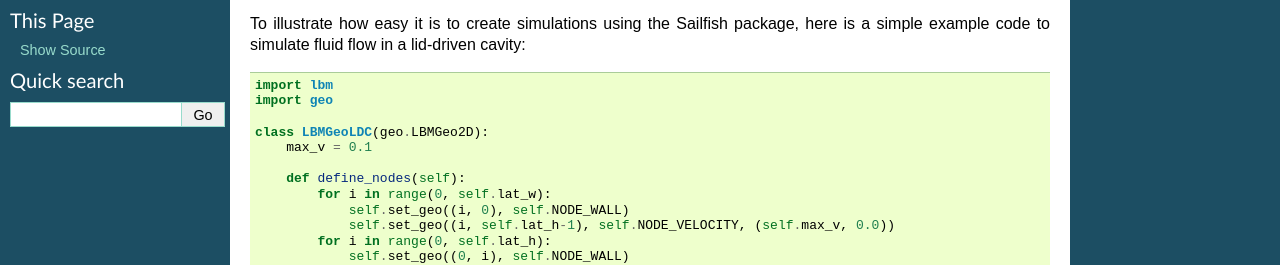
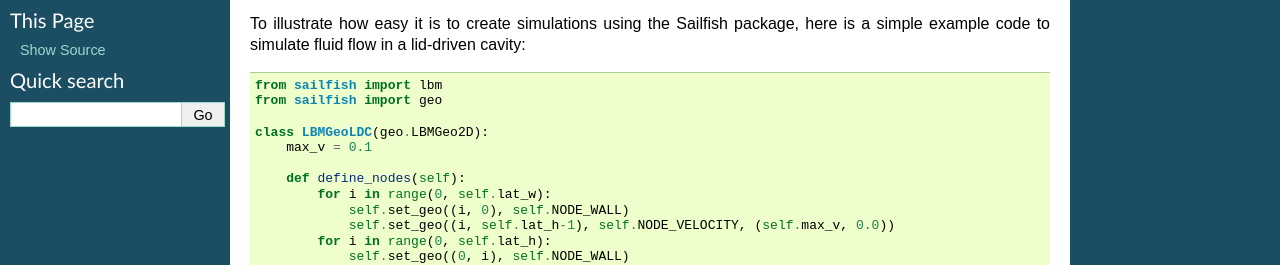
Before and after one commit to sailfish-team/sailfish, a Sphinx documentation site: the page built from doc/index.rst, in a window 1280 px wide. Shown: the part 193-458 px from the top of the page. Built offline with Sphinx 7.4.7, drawn with Linux system fonts in a browser that asks for light colours; formulas are drawn with MathJax 3.

Commit message:
Update the docs to reflect the changes in the directory structure.

```diff
--- a/doc/index.rst
+++ b/doc/index.rst
@@ -19,8 +19,8 @@
 To illustrate how easy it is to create simulations using the Sailfish package,
 here is a simple example code to simulate fluid flow in a lid-driven cavity::
 
-    import lbm
-    import geo
+    from sailfish import lbm
+    from sailfish import geo
 
     class LBMGeoLDC(geo.LBMGeo2D):
         max_v = 0.1
--- a/doc/tutorial.rst
+++ b/doc/tutorial.rst
@@ -12,8 +12,7 @@
 In this script, we will need to import the ``lbm`` and ``geo`` Sailfish
 modules::
 
-    import lbm
-    import geo
+    from sailfish import lbm, geo
 
 The ``lbm`` module contains a class which will drive our simulation, and the ``geo``
 module contains classes used to describe the geometry of the simulaton.  We will start
```
